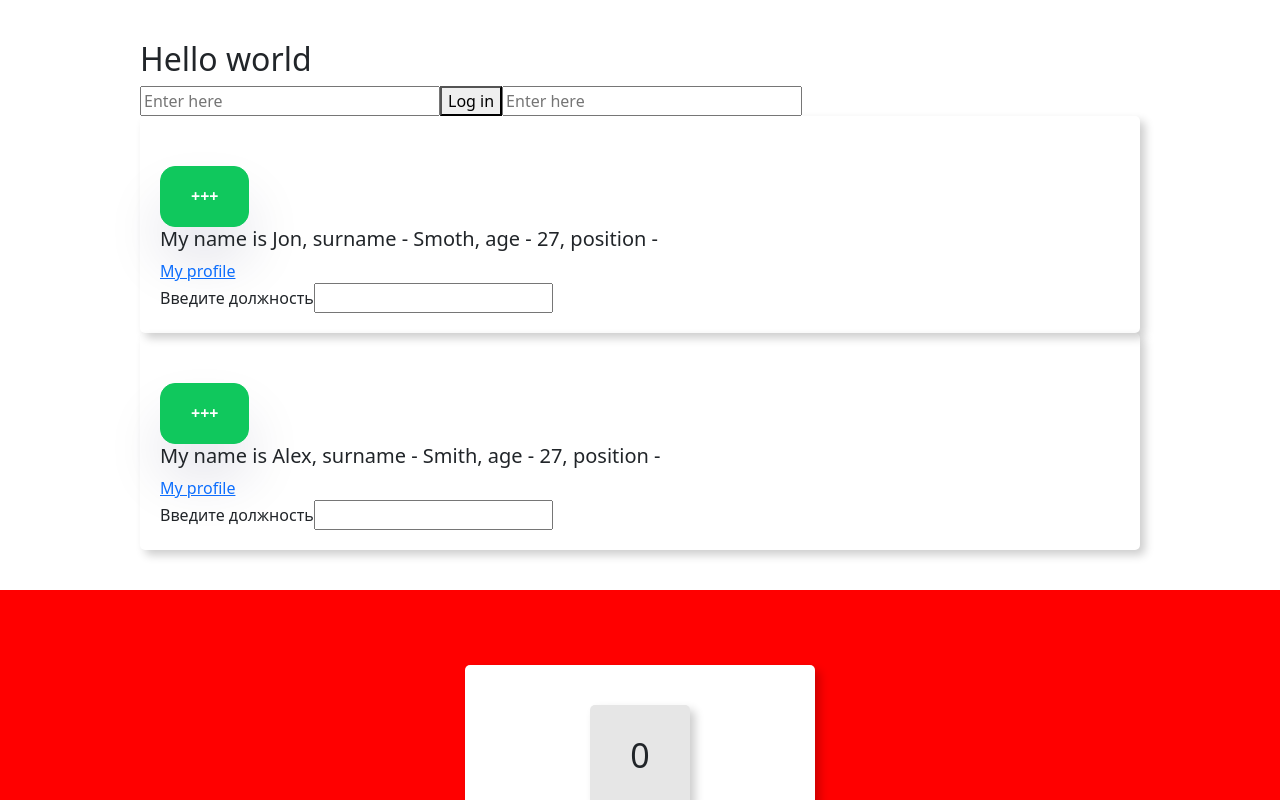
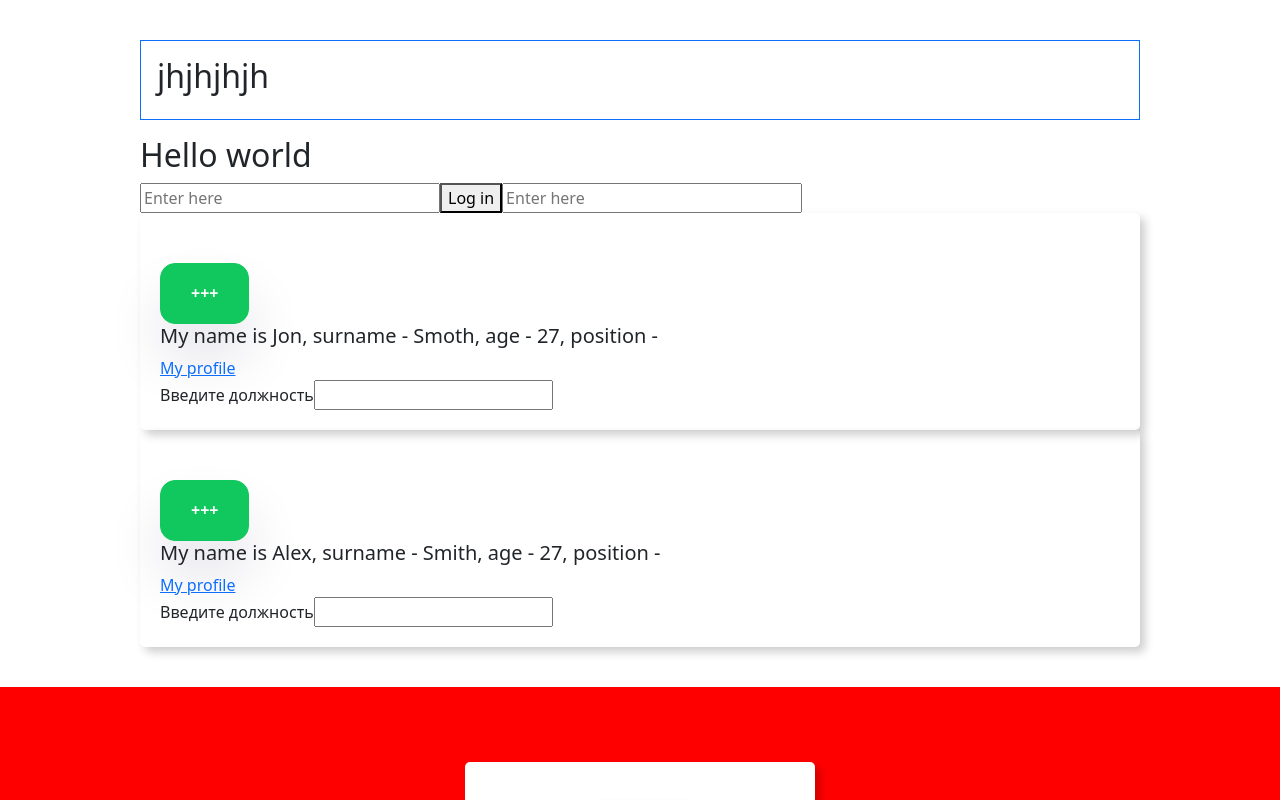
Before and after one commit to Ulianna0309/my-app, a React (Create React App) app: page / in a window 1280 px wide. Shown: the top 800 px of the page. Built offline with nearby package versions, Linux system fonts and the light colour scheme.

Commit message:
props.children

```diff
--- a/src/App.js
+++ b/src/App.js
@@ -132,11 +132,20 @@ export const Container = styled.div`
   background: linear-gradient(90deg, rgba(131,58,180,1) 0%, rgba(253,29,29,1) 50%, rgba(252,176,69,1) 100%);
   `
 
-
+const Greating = (props) => {
+  return(
+    <div className={'mb-3 p-3 border border-' + props.color}>
+        {props.children}
+    </div>
+  )
+}
 
 function App() {
   return (
     <Wrapper>
+      <Greating color={'primary'}>
+         <h2>jhjhjhjh</h2>
+      </Greating>
       <StrictMode>
         <Header/>
       </StrictMode>
```
